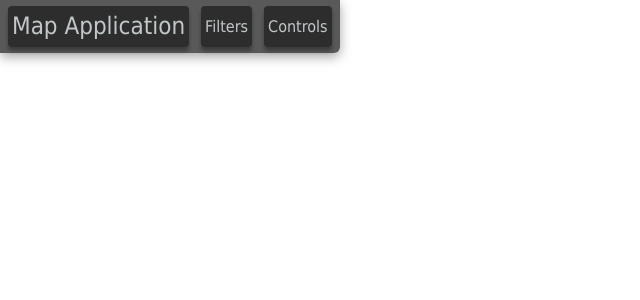
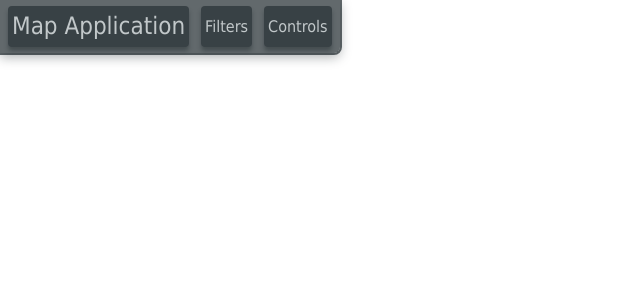
Before and after one commit to sivert-svanes/IS-218-Prosjekt, a Flask app: page / in a window 1280 px wide. Shown: the top 300 px of the page, without its empty margins (0-640 px from the left). Run offline with Flask 3, Linux system fonts and the light colour scheme.

Commit message:
visual: css changes

```diff
--- a/App/static/style/style.css
+++ b/App/static/style/style.css
@@ -1,9 +1,8 @@
 .map-overlay {
-
     position: absolute;
     top: 0;
     right: auto;
-    background: rgba(0,0,0,0.65);
+    background: rgba(15,25,30,0.65);
     color: #fff;
     padding: 4px;
     border-bottom-right-radius: 6px;
@@ -13,10 +12,10 @@
     pointer-events: auto;
     width: 75vmax;
     max-width: 75vw;
-    max-height: 64px;
-    box-shadow: 0 4px 12px rgba(0,0,0,0.35);
+    box-shadow: 0 4px 12px rgba(15,25,30,0.35);
     backdrop-filter: blur(0.1rem);
     will-change: backdrop-filter;
+    outline: 2px solid rgba(15,25,30,0.65);
 }
 
 .header {
@@ -32,21 +31,27 @@
     font-size: 1.0rem;
     line-height: 1.2;
     color: #c2c8ca;
-
 }
 
 .box {
     max-width: max-content;
-    background: rgba(0,0,0,0.5);
-    box-shadow: 0 4px 4px rgba(0,0,0,0.35);
+    background: rgba(15,25,30,0.5);
+    box-shadow: 0 4px 4px rgba(15,25,30,0.35);
     margin: 0.25rem 0.25rem 0.25rem 0.25rem;
     padding: 0.25rem;
     border-radius: 0.25rem;
-
 }
 
 .button{
     cursor: pointer;
+    background: rgba(15,25,30,0.5);
+    transition-duration: 200ms;
+    transition-property: background-color;
+    transition-timing-function: ease-in-out;
+}
+
+.button:hover {
+  background: rgba(15,25,30,0.8);
 }
 
 .container {
@@ -60,8 +65,8 @@
 
 .container div {
     max-width: max-content;
-    background: rgba(0,0,0,0.5);
-    box-shadow: 0 4px 4px rgba(0,0,0,0.35);
+    background: rgba(15,25,30,0.5);
+    box-shadow: 0 4px 4px rgba(15,25,30,0.35);
     padding: 0.25rem;
     border-radius: 0.25rem;
     display: flex;
@@ -69,3 +74,9 @@
     align-items: center;
     justify-content: center;
 }
+
+.prevent-select {
+    -webkit-user-select: none; /* Safari */
+    -ms-user-select: none; /* IE 10 and IE 11 */
+    user-select: none; /* Standard syntax */
+}
--- a/App/templates/index.html
+++ b/App/templates/index.html
@@ -12,9 +12,9 @@
 <body style="margin: 0;">
   <div id="map" style="height: 100dvh; width: 100dvw;"></div>
   <div class="map-overlay container">
-    <div class="header box">Map Application</div>
-    <div class="box text">Filters</div>
-    <div class="box text">Controls</div>
+    <div class="header box prevent-select">Map Application</div>
+    <div class="box text prevent-select button">Filters</div>
+    <div class="box text prevent-select button">Controls</div>
   </div>
   <script type="module" src="{{ url_for('static', filename='js/main.js') }}?v={{ ts }}"
         onerror="let s=document.createElement('script');s.type='module';s.src='../static/js/main.js';document.body.appendChild(s);">
```
Lines whose indentation alone changed are shown as unchanged.
